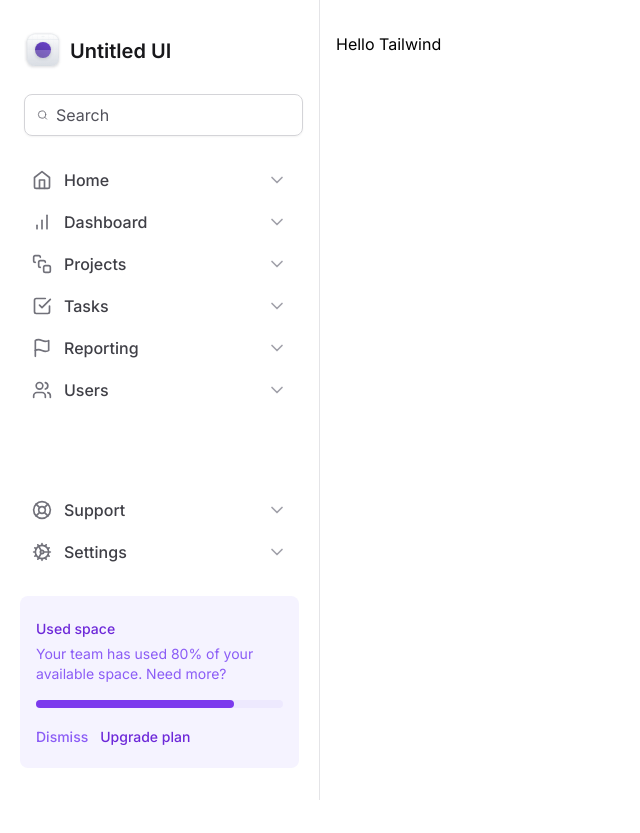
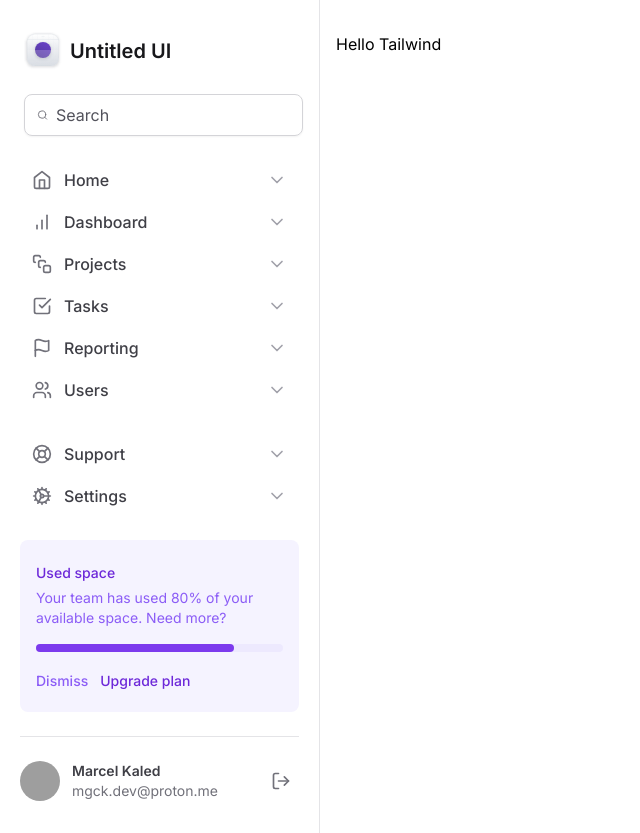
Before and after one commit to mgckaled/ignite-mastering_tailwind, a Next.js app: page / in a window 1280 px wide. Shown: the whole page, without its empty margins (0-640 px from the left). Before the commit the page ends 800 px from the top, so only its background shows below. Built offline with nearby package versions, Linux system fonts and the light colour scheme; grey boxes are pictures that could not be loaded.

Commit message:
feat: create profile subcomponent

```diff
--- a/next.config.js
+++ b/next.config.js
@@ -1,4 +1,8 @@
 /** @type {import('next').NextConfig} */
-const nextConfig = {}
+const nextConfig = {
+  images: {
+    domains: ['github.com'],
+  },
+}
 
 module.exports = nextConfig
--- /dev/null
+++ b/src/components/Sidebar/Profile.tsx
@@ -0,0 +1,27 @@
+import { LogOut } from 'lucide-react'
+import Image from 'next/image'
+
+export function Profile() {
+  return (
+    <div className="grid-cols-profile grid items-center gap-3">
+      <Image
+        src="https://github.com/mgckaled.png"
+        className="h-10 w-10 rounded-full"
+        alt="Imagem do Avatar do perfil"
+        width={75}
+        height={75}
+      />
+      <div className="flex flex-col truncate">
+        <span className="text-sm font-semibold text-zinc-700">
+          Marcel Kaled
+        </span>
+        <span className="truncate text-sm text-zinc-500">
+          mgck.dev@proton.me
+        </span>
+      </div>
+      <button type="button" className="ml-auto rounded-md p-2 hover:bg-zinc-50">
+        <LogOut className="h-5 w-5 text-zinc-500" />
+      </button>
+    </div>
+  )
+}
--- a/src/components/Sidebar/index.tsx
+++ b/src/components/Sidebar/index.tsx
@@ -1,3 +1,4 @@
+import { Logo } from '@/components/Sidebar/Logo'
 import {
   BarChart,
   CheckSquare,
@@ -9,9 +10,8 @@
   SquareStack,
   Users,
 } from 'lucide-react'
-
-import { Logo } from '@/components/Sidebar/Logo'
 import { NavItem } from './NavItem'
+import { Profile } from './Profile'
 import { UsedSpaceWidget } from './UsedSpaceWidget'
 
 export function Sidebar() {
@@ -43,6 +43,10 @@
         </nav>
 
         <UsedSpaceWidget />
+
+        <div className="h-px bg-zinc-200" />
+
+        <Profile />
       </div>
     </aside>
   )
--- a/tailwind.config.ts
+++ b/tailwind.config.ts
@@ -6,6 +6,7 @@
     extend: {
       gridTemplateColumns: {
         app: 'minmax(18rem, 20rem) 1fr',
+        profile: 'max-content 1fr max-content',
       },
 
       maxWidth: {
```
